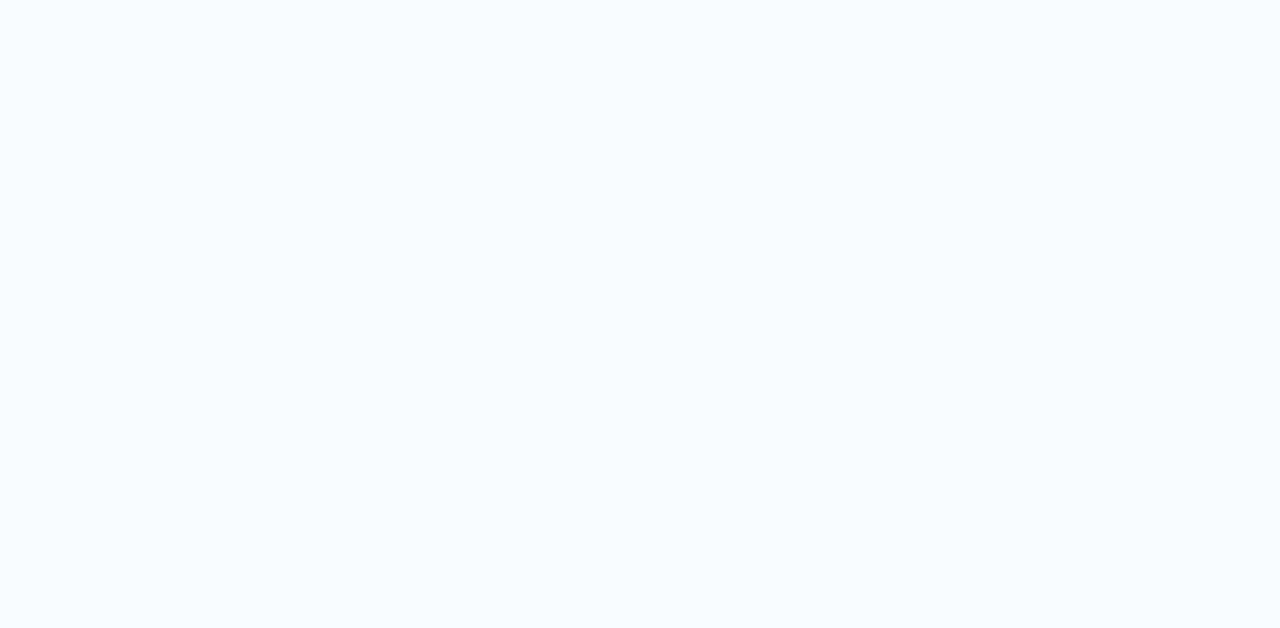
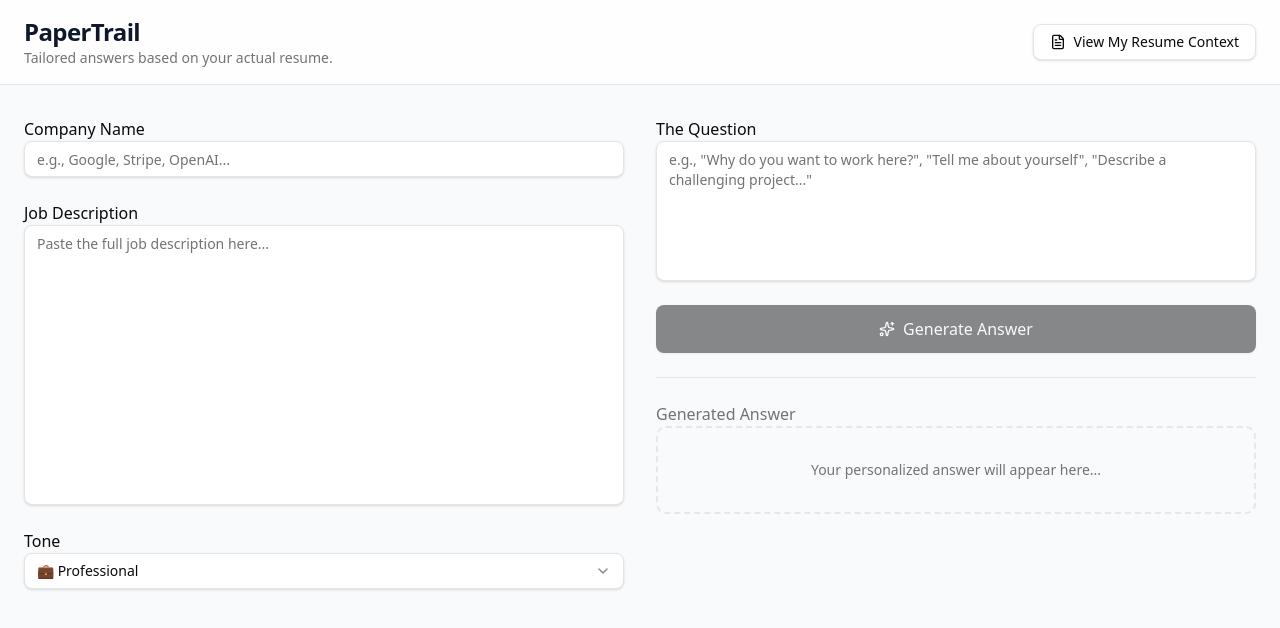
Before and after one commit to jabbarlee/papertrail, a Next.js app: page / in a window 1280 px wide. Shown: the top 628 px of the page. Built offline with nearby package versions, Linux system fonts and the light colour scheme.

Commit message:
added AI SDK integration and enhanced the main page with input fields for company name, job description, tone selection, and question generation, improving user interaction and functionality

```diff
--- a/package.json
+++ b/package.json
@@ -9,6 +9,7 @@
     "lint": "eslint"
   },
   "dependencies": {
+    "@ai-sdk/react": "^2.0.115",
     "@radix-ui/react-dialog": "^1.1.15",
     "@radix-ui/react-label": "^2.1.8",
     "@radix-ui/react-scroll-area": "^1.2.10",
@@ -16,6 +17,7 @@
     "@radix-ui/react-separator": "^1.1.8",
     "@radix-ui/react-slot": "^1.2.4",
     "@radix-ui/react-tabs": "^1.1.13",
+    "ai": "^5.0.113",
     "class-variance-authority": "^0.7.1",
     "clsx": "^2.1.1",
     "lucide-react": "^0.561.0",
@@ -25,7 +27,8 @@
     "react-dom": "19.2.1",
     "sonner": "^2.0.7",
     "tailwind-merge": "^3.4.0",
-    "tailwindcss-animate": "^1.0.7"
+    "tailwindcss-animate": "^1.0.7",
+    "tw-animate-css": "^1.4.0"
   },
   "devDependencies": {
     "@tailwindcss/postcss": "^4",
--- a/src/app/page.tsx
+++ b/src/app/page.tsx
@@ -1,8 +1,164 @@
+"use client";
+
+import { useState } from "react";
+import { useCompletion } from "@ai-sdk/react";
+import { Sparkles } from "lucide-react";
+
+import { Button } from "@/components/ui/button";
+import { Input } from "@/components/ui/input";
+import { Label } from "@/components/ui/label";
+import { Textarea } from "@/components/ui/textarea";
+import {
+  Select,
+  SelectContent,
+  SelectItem,
+  SelectTrigger,
+  SelectValue,
+} from "@/components/ui/select";
+import { Separator } from "@/components/ui/separator";
+
+import { ResumeViewer } from "@/components/resume-viewer";
+import { AnswerDisplay } from "@/components/answer-display";
+
+type Tone = "professional" | "casual" | "confident";
 
 export default function Home() {
+  const [companyName, setCompanyName] = useState("");
+  const [jobDescription, setJobDescription] = useState("");
+  const [question, setQuestion] = useState("");
+  const [tone, setTone] = useState<Tone>("professional");
+
+  const { complete, completion, isLoading } = useCompletion({
+    api: "/api/generate",
+  });
+
+  const handleGenerate = async () => {
+    if (!companyName || !jobDescription || !question) return;
+
+    await complete(question, {
+      body: {
+        companyName,
+        jobDescription,
+        question,
+        tone,
+      },
+    });
+  };
+
+  const isFormValid = companyName && jobDescription && question;
+
   return (
-    <div>
+    <div className="min-h-screen bg-slate-50">
+      {/* Header */}
+      <header className="border-b bg-white/80 backdrop-blur-sm sticky top-0 z-40">
+        <div className="container mx-auto px-6 py-4 flex items-center justify-between">
+          <div>
+            <h1 className="text-2xl font-bold tracking-tight text-slate-900">
+              PaperTrail
+            </h1>
+            <p className="text-sm text-muted-foreground">
+              Tailored answers based on your actual resume.
+            </p>
+          </div>
+          <ResumeViewer />
+        </div>
+      </header>
 
+      {/* Main Content */}
+      <main className="container mx-auto px-6 py-8">
+        <div className="grid grid-cols-1 lg:grid-cols-2 gap-8">
+          {/* Left Column - Inputs */}
+          <div className="space-y-6">
+            <div className="space-y-2">
+              <Label htmlFor="company" className="text-base font-medium">
+                Company Name
+              </Label>
+              <Input
+                id="company"
+                placeholder="e.g., Google, Stripe, OpenAI..."
+                value={companyName}
+                onChange={(e) => setCompanyName(e.target.value)}
+                className="bg-white"
+              />
+            </div>
+
+            <div className="space-y-2">
+              <Label htmlFor="jd" className="text-base font-medium">
+                Job Description
+              </Label>
+              <Textarea
+                id="jd"
+                placeholder="Paste the full job description here..."
+                value={jobDescription}
+                onChange={(e) => setJobDescription(e.target.value)}
+                className="min-h-[280px] bg-white resize-none"
+              />
+            </div>
+
+            <div className="space-y-2">
+              <Label htmlFor="tone" className="text-base font-medium">
+                Tone
+              </Label>
+              <Select
+                value={tone}
+                onValueChange={(value: Tone) => setTone(value)}
+              >
+                <SelectTrigger id="tone" className="bg-white">
+                  <SelectValue placeholder="Select a tone" />
+                </SelectTrigger>
+                <SelectContent>
+                  <SelectItem value="professional">💼 Professional</SelectItem>
+                  <SelectItem value="casual">😊 Casual</SelectItem>
+                  <SelectItem value="confident">💪 Confident</SelectItem>
+                </SelectContent>
+              </Select>
+            </div>
+          </div>
+
+          {/* Right Column - Question & Output */}
+          <div className="space-y-6">
+            <div className="space-y-2">
+              <Label htmlFor="question" className="text-base font-medium">
+                The Question
+              </Label>
+              <Textarea
+                id="question"
+                placeholder='e.g., "Why do you want to work here?", "Tell me about yourself", "Describe a challenging project..."'
+                value={question}
+                onChange={(e) => setQuestion(e.target.value)}
+                className="min-h-[140px] bg-white resize-none"
+              />
+            </div>
+
+            <Button
+              size="lg"
+              className="w-full gap-2 h-12 text-base"
+              onClick={handleGenerate}
+              disabled={isLoading || !isFormValid}
+            >
+              <Sparkles className="h-5 w-5" />
+              {isLoading ? "Generating..." : "Generate Answer"}
+            </Button>
+
+            <Separator />
+
+            <div className="space-y-2">
+              <Label className="text-base font-medium text-muted-foreground">
+                Generated Answer
+              </Label>
+              <AnswerDisplay completion={completion} isLoading={isLoading} />
+
+              {!completion && !isLoading && (
+                <div className="border-2 border-dashed border-slate-200 rounded-lg p-8 text-center">
+                  <p className="text-muted-foreground text-sm">
+                    Your personalized answer will appear here...
+                  </p>
+                </div>
+              )}
+            </div>
+          </div>
+        </div>
+      </main>
     </div>
   );
 }
```
Also changed, not shown: 1 other file (tests, documents, lock files or other folders).
